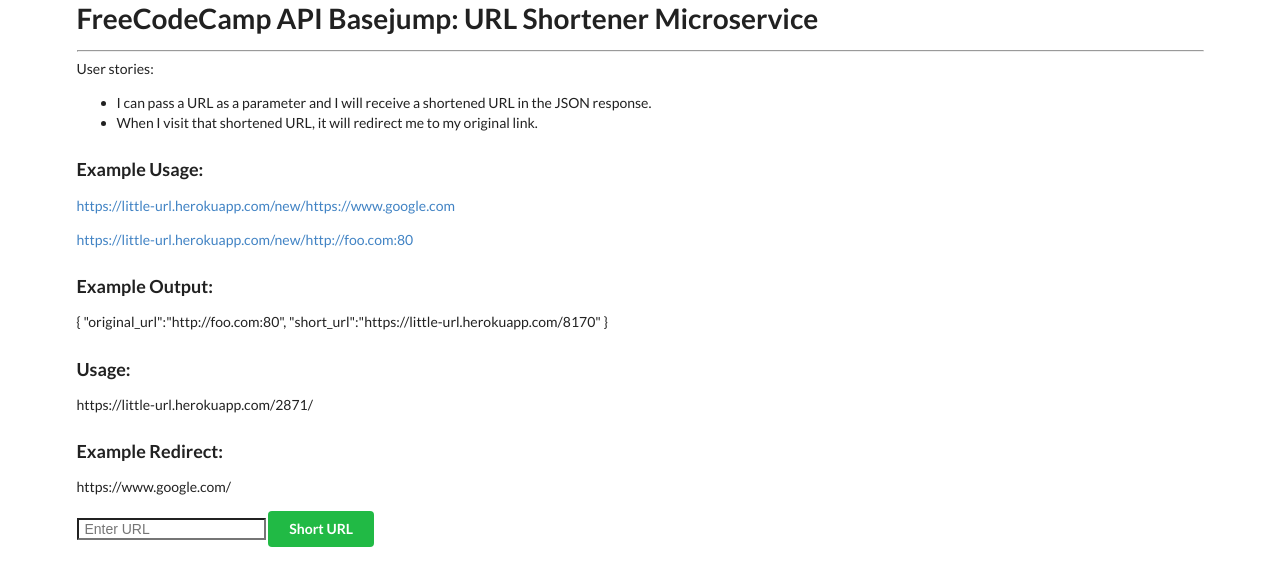
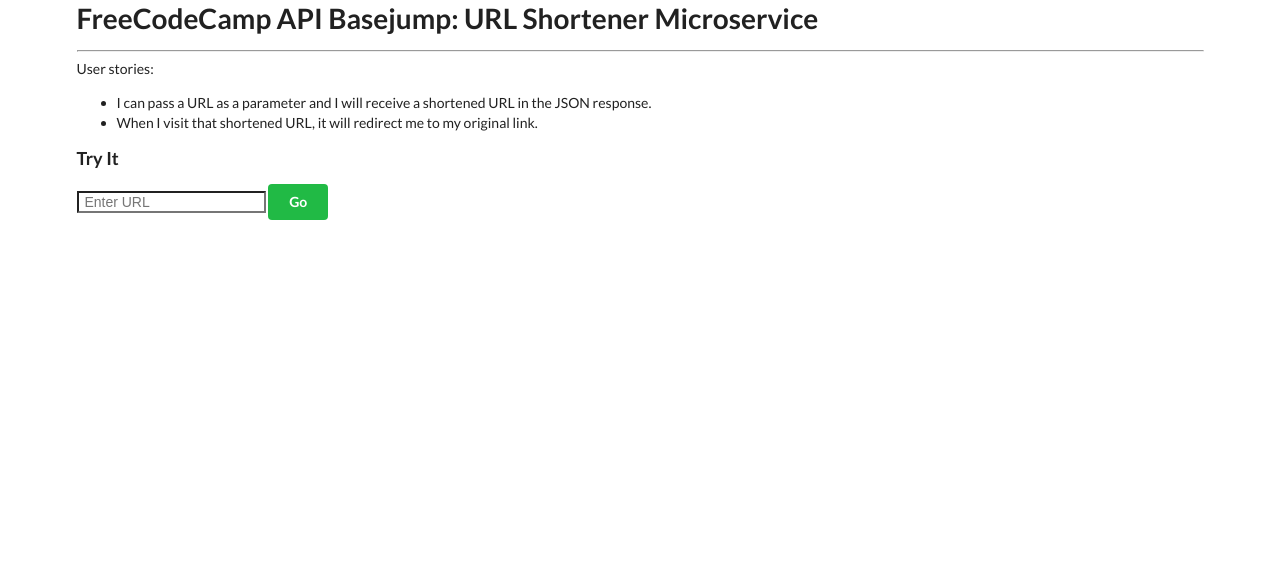
Before and after one commit to WigglyWorm/url-shortner, a website: page public/index.html in a window 1280 px wide. Drawn offline with nearby package versions, Linux system fonts and the light colour scheme.

Commit message:
First commit

```diff
--- a/package.json
+++ b/package.json
@@ -15,6 +15,7 @@
   },
   "devDependencies": {},
   "scripts": {
+    "start": "node app.js",
     "test": "echo \"Error: no test specified\" && exit 1"
   },
   "license": "ISC"
--- a/public/index.html
+++ b/public/index.html
@@ -17,23 +17,10 @@
                     <li>When I visit that shortened URL, it will redirect me to my original link.</li>
                 </ul>
 
-                <h3>Example Usage:</h3>
-                <p><a href ="https://little-url.herokuapp.com/new/https://www.google.com">https://little-url.herokuapp.com/new/https://www.google.com</a></p>
-                <p><a href ="https://little-url.herokuapp.com/new/http://foo.com:80">https://little-url.herokuapp.com/new/http://foo.com:80</a></p>
-
-
-                <h3>Example Output:</h3>
-                <p>{ "original_url":"http://foo.com:80", "short_url":"https://little-url.herokuapp.com/8170" }</p>
-
-                <h3>Usage:</h3>
-                <p>https://little-url.herokuapp.com/2871/</p>
-
-                <h3>Example Redirect:</h3>
-                <p>https://www.google.com/</p>
-
                 <div ng-controller="shortAppCtrl">
+                    <h3>Try It</h3>
                     <input placeholder=" Enter URL" ng-model="urlToShorten" type="text" name="url">
-                    <a class="ui button green" ng-href='/new/{{urlToShorten}}'>Short URL</a>
+                    <a class="ui button green" ng-href='/new/{{urlToShorten}}'>Go</a>
                 </div>
             </div>
     </body>
```
